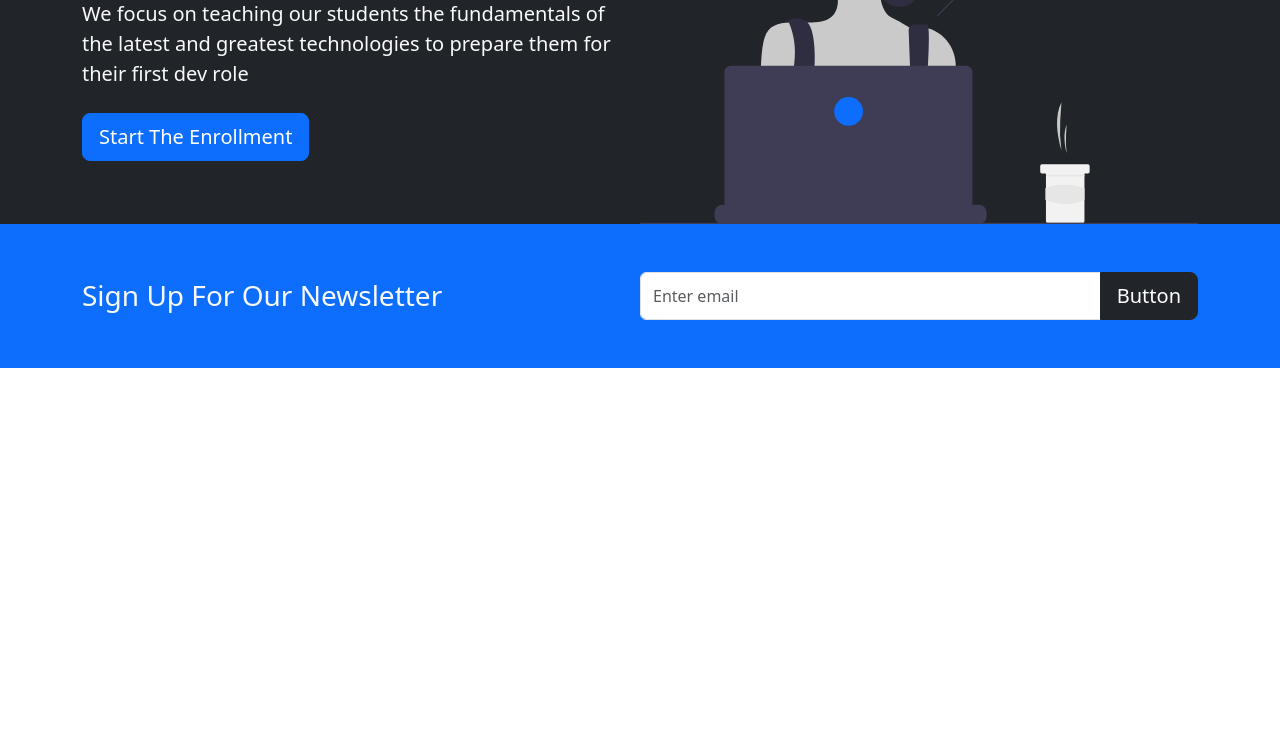
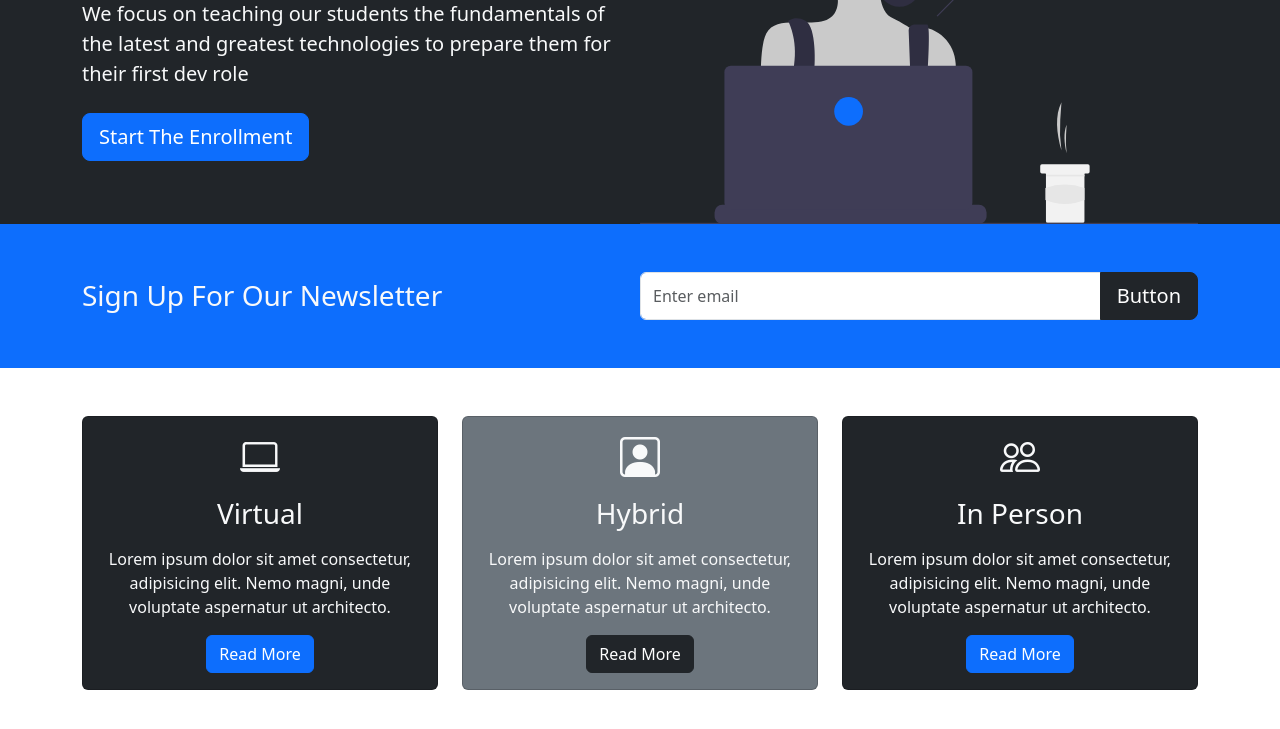
Before and after one commit to daniel-sebastian-buhaianu/cs50-homepage, a plain HTML site: page index.html in a window 1280 px wide. Shown: the part 257-986 px from the top of the page. Before the commit the page ends 800 px from the top, so only its background shows below. Drawn offline with nearby package versions, Linux system fonts and the light colour scheme.

Commit message:
added boxes section

```diff
--- a/index.html
+++ b/index.html
@@ -4,6 +4,7 @@
         <meta charset="utf-8">
         <meta name="viewport" content="width=device-width, initial-scale=1">
         <link href="https://cdn.jsdelivr.net/npm/bootstrap@5.3.0-alpha2/dist/css/bootstrap.min.css" rel="stylesheet" integrity="sha384-aFq/bzH65dt+w6FI2ooMVUpc+21e0SRygnTpmBvdBgSdnuTN7QbdgL+OapgHtvPp" crossorigin="anonymous">
+        <link rel="stylesheet" href="https://cdn.jsdelivr.net/npm/bootstrap-icons@1.3.0/font/bootstrap-icons.css">
         <link rel="stylesheet" href="styles.css">
         <title>Frontent Bootcamp</title>
     </head>
@@ -68,6 +69,62 @@
             </div>
         </section>
 
+        <!-- Boxes -->
+        <section class="p-5">
+            <div class="container">
+                <div class="row text-center">
+                    <div class="col-md">
+                        <div class="card bg-dark text-light">
+                            <div class="card-body text-center">
+                                <div class="h1 mb-3">
+                                    <i class="bi bi-laptop"></i>
+                                </div>
+                                <h3 class="card-title mb-3">
+                                    Virtual
+                                </h3>
+                                <p class="card-text">
+                                    Lorem ipsum dolor sit amet consectetur, adipisicing elit. Nemo magni, unde voluptate aspernatur ut architecto.
+                                </p>
+                                <a href="#" class="btn btn-primary">Read More</a>
+                            </div>
+                        </div>
+                    </div>
+                    <div class="col-md">
+                        <div class="card bg-secondary text-light">
+                            <div class="card-body text-center">
+                                <div class="h1 mb-3">
+                                    <i class="bi bi-person-square"></i>
+                                </div>
+                                <h3 class="card-title mb-3">
+                                    Hybrid
+                                </h3>
+                                <p class="card-text">
+                                    Lorem ipsum dolor sit amet consectetur, adipisicing elit. Nemo magni, unde voluptate aspernatur ut architecto.
+                                </p>
+                                <a href="#" class="btn btn-dark">Read More</a>
+                            </div>
+                        </div>
+                    </div>
+                    <div class="col-md">
+                        <div class="card bg-dark text-light">
+                            <div class="card-body text-center">
+                                <div class="h1 mb-3">
+                                    <i class="bi bi-people"></i>
+                                </div>
+                                <h3 class="card-title mb-3">
+                                    In Person
+                                </h3>
+                                <p class="card-text">
+                                    Lorem ipsum dolor sit amet consectetur, adipisicing elit. Nemo magni, unde voluptate aspernatur ut architecto.
+                                </p>
+                                <a href="#" class="btn btn-primary">Read More</a>
+                            </div>
+                        </div>
+                    </div>
+                </div>
+            </div>
+        </section>
+
         <script src="https://cdn.jsdelivr.net/npm/bootstrap@5.3.0-alpha2/dist/js/bootstrap.bundle.min.js" integrity="sha384-qKXV1j0HvMUeCBQ+QVp7JcfGl760yU08IQ+GpUo5hlbpg51QRiuqHAJz8+BrxE/N" crossorigin="anonymous"></script>
     </body>
 </html>
```
